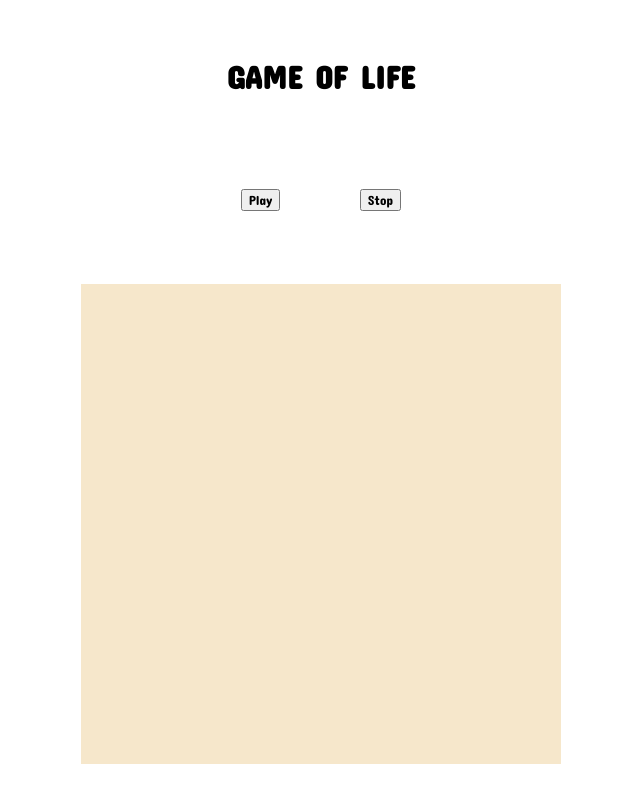
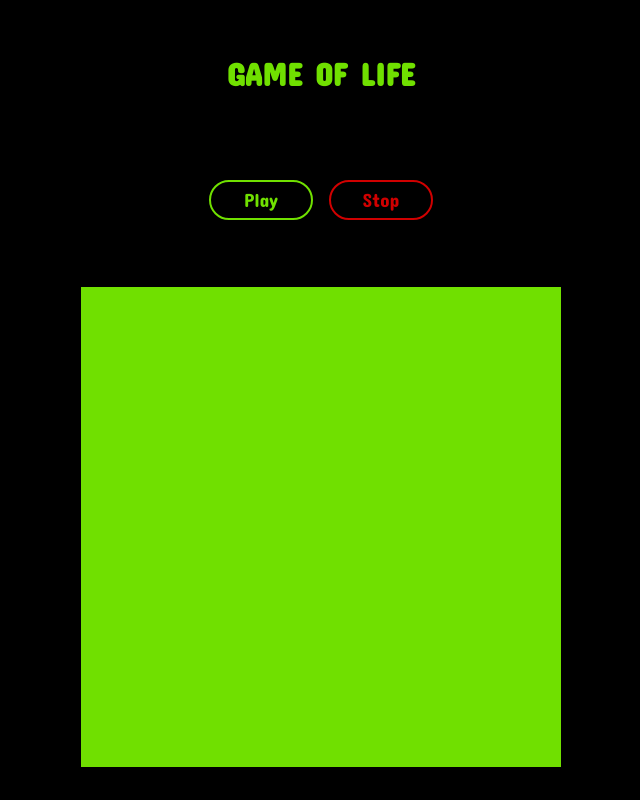
Before and after one commit to adrianCaleroBarrero/-202205-W02CH05_Adrian-Calero, a website with bundled scripts: page index.html in a window 1280 px wide. Both pictures are taken after a click on the button "Stop". Shown: the whole page, without its empty margins (319-959 px from the left). Built offline with nearby package versions, Linux system fonts and the light colour scheme.

Commit message:
Adding style of buttons

```diff
--- a/js/app.js
+++ b/js/app.js
@@ -149,8 +149,7 @@ function loadArrayAnRepeat() {
 function game() {
   time = setInterval(loadArrayAnRepeat, 120);
   play.disabled = true;
-  if (finished === true) {
-  }
+  stop.disabled = false;
 }
 
 function start() {
@@ -159,6 +158,7 @@ function start() {
 function stopper() {
   clearInterval(time);
   play.disabled = false;
+  stop.disabled = true;
 }
 
 function finish() {
--- a/scss/style.scss
+++ b/scss/style.scss
@@ -5,6 +5,8 @@
 }
 
 body {
+  background-color: #000000;
+  color: #70e000;
   margin: 0;
   padding: 0;
   width: 100%;
@@ -20,6 +22,23 @@ body {
     width: 30vh;
     button {
       font-family: 'Concert One', cursive;
+      font-size: larger;
+      color: #70e000;
+      border: 2px solid #70e000;
+      background-color: transparent;
+      width: 13vh;
+      height: 5vh;
+      border-radius: 3rem;
+    }
+    button:hover {
+      color: #d00000;
+      background-color: #70e000;
+      transition: 0.5s;
+    }
+    button:disabled {
+      color: #d00000;
+      border: 2px solid #d00000;
+      background-color: transparent;
     }
   }
 }
@@ -29,7 +48,7 @@ body {
   height: 60vh;
   display: flex;
   flex-direction: column;
-  background-color: #f6e7cb;
+  background-color: #70e000;
   .square {
     height: 100%;
     display: flex;
@@ -41,5 +60,5 @@ body {
 
 .color {
   border-radius: 50%;
-  background-color: #678d58;
+  background-color: #d00000;
 }
```
Also changed, not shown: css/style.css.
